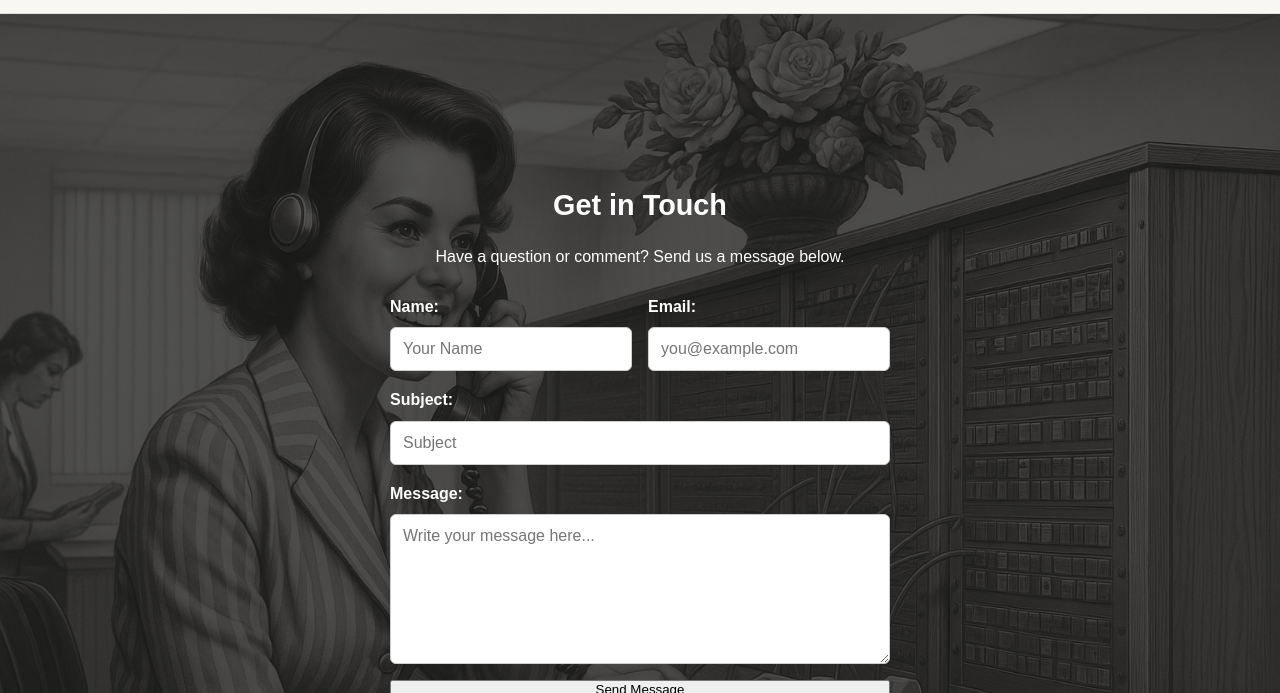
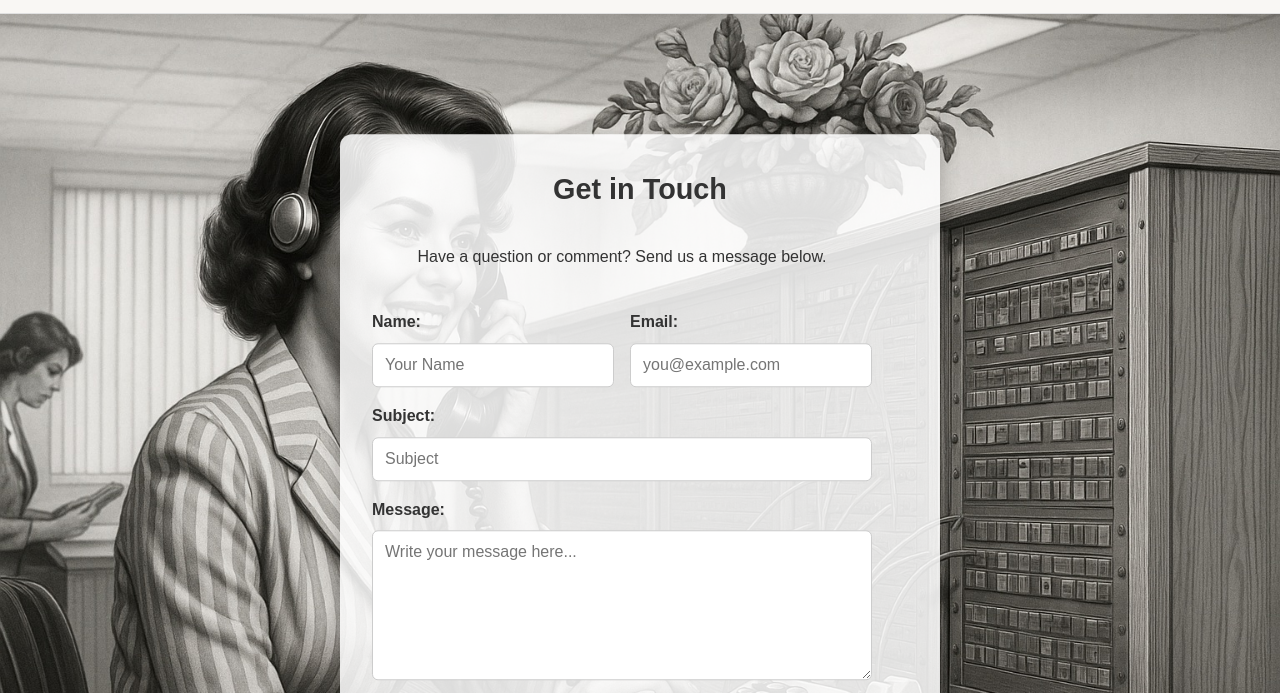
Before and after one commit to feyer123/coffee-api-backend, a website: page dev/contact.html in a window 1280 px wide. Shown: the part 99-792 px from the top of the page. Drawn offline with Linux system fonts and the light colour scheme.

Commit message:
Enhance .hero-overlay styling for desktop

```diff
--- a/dev/styles.css
+++ b/dev/styles.css
@@ -670,18 +670,20 @@ nav {
 
 .hero-overlay {
   position: absolute;
-  top: 0;
-  left: 0;
+  top: 50%;
+  left: 50%;
+  transform: translate(-50%, -50%);
+  width: 90%;
+  max-width: 600px;
+  background-color: rgba(255, 255, 255, 0.85); /* soft glass look */
   padding: 2rem;
-  width: 100%;
-  height: 100%;
-  background-color: rgba(30, 30, 30, 0.75);
-  color: white;
+  border-radius: 12px;
+  box-shadow: 0 8px 20px rgba(0, 0, 0, 0.25);
+  color: #333;
+  text-align: center;
   display: flex;
   flex-direction: column;
-  align-items: center;
-  justify-content: center;
-  text-align: center;
+  gap: 1rem;
 }
 
 .hero-overlay h2 {
```
